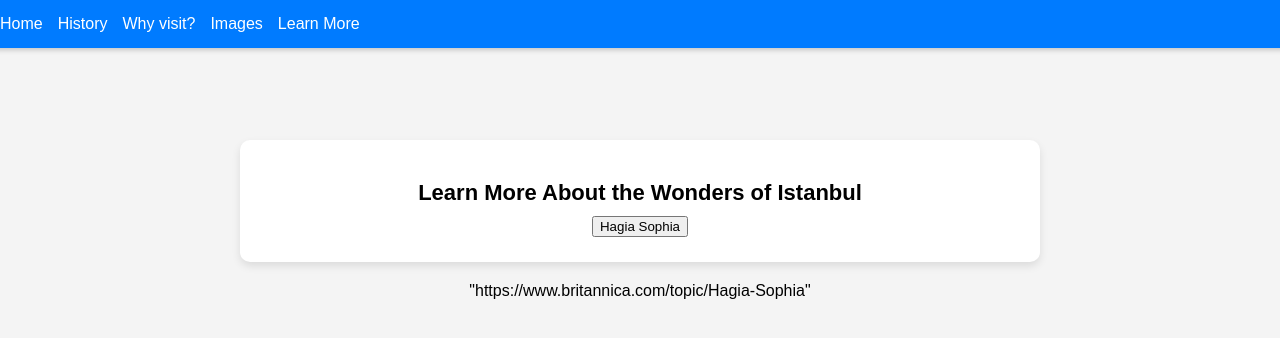
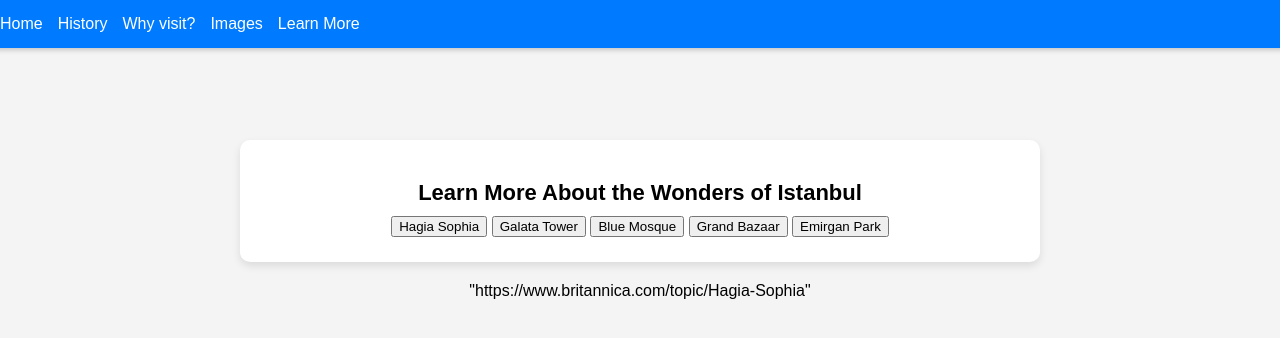
Before and after one commit to YounesB-npc/Dream-Destination, a plain HTML site: page links.html in a window 1280 px wide. Drawn offline with Linux system fonts and the light colour scheme.

Commit message:
Update links.html

```diff
--- a/links.html
+++ b/links.html
@@ -17,6 +17,8 @@ Extra:
         <!-- Top Bar -->
     <div class="navbar">
         <div class="nav-links">
+
+            <!-- Links leading to different parts of the page-->
             <a href="index.html">Home</a>
             <a href="history.html">History</a>
             <a href="whyvisit.html">Why visit?</a>
@@ -27,8 +29,16 @@ Extra:
         <!-- Card -->
     <div class="large-card">
         <h1>Learn More About the Wonders of Istanbul</h1>
-        <button onclick="window.location.href='https://www.britannica.com/topic/Hagia-Sophia">Hagia Sophia</button>
+
+        <!-- Clicking the buttons redirects to the specified link-->
+        <button onclick="window.location.href='https://www.britannica.com/topic/Hagia-Sophia'" target="_blank">Hagia Sophia</button>
+        <button onclick="window.location.href='https://www.galata-tower.com/'" target="_blank">Galata Tower</button>
+        <button onclick="window.location.href='https://www.britannica.com/topic/Blue-Mosque-Istanbul-Turkey'" target="_blank">Blue Mosque</button>
+        <button onclick="window.location.href='https://www.chasingthedonkey.com/my-tips-for-visiting-the-istanbul-grand-bazaar-in-turkey/'" target="_blank">Grand Bazaar</button>
+        <button onclick="window.location.href='https://www.insideoutinistanbul.com/emirgan-park/'" target="_blank">Emirgan Park</button>
     </div>
+
+
         <script="script.js"></script>
     </body>
 </html>
```
